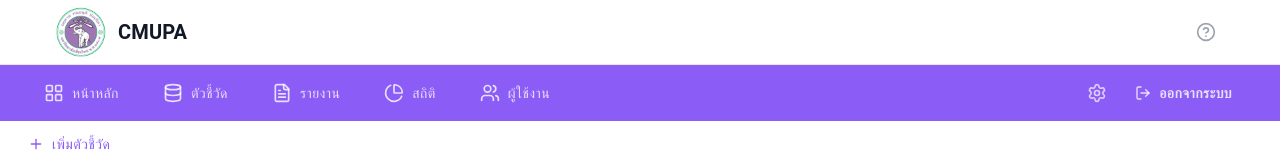
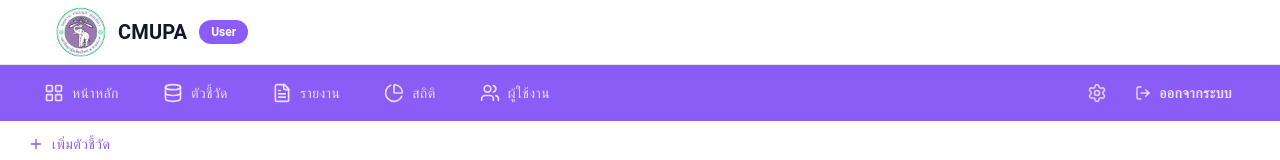
Before and after one commit to Bambool3/project361, a Next.js app in the folder next/: page /dashboard in a window 1280 px wide. Shown: the top 160 px of the page. Built offline with nearby package versions, Linux system fonts and the light colour scheme; no server answers; sample sign-in values are in the browser's storage.

Commit message:
feat: add Session Provider for using in header badge

```diff
--- a/next/src/app/layout.tsx
+++ b/next/src/app/layout.tsx
@@ -1,6 +1,7 @@
 import type { Metadata } from "next";
 import { Geist, Geist_Mono } from "next/font/google";
 import "./globals.css";
+import Providers from "../providers/sessionProviders";
 
 const geistSans = Geist({
     variable: "--font-geist-sans",
@@ -18,11 +19,11 @@ export default function RootLayout({
     children: React.ReactNode;
 }>) {
     return (
-        <html lang="th">
+        <html>
             <body
                 className={`${geistSans.variable} ${geistMono.variable} antialiased`}
             >
-                {children}
+                <Providers>{children}</Providers>
             </body>
         </html>
     );
--- a/next/src/components/header.tsx
+++ b/next/src/components/header.tsx
@@ -1,5 +1,6 @@
-import { Menu, X, HelpCircle, UserCircle, NotepadText } from "lucide-react";
+import { Menu } from "lucide-react";
 import Image from "next/image";
+import { useSession } from "next-auth/react";
 import {
     AppBar,
     Toolbar,
@@ -9,23 +10,27 @@ import {
     Container,
     useMediaQuery,
     useTheme,
+    Chip,
 } from "@mui/material";
 
 interface HeaderProps {
     onMenuToggle: () => void;
-    isMobileMenuOpen: boolean;
 }
 
-export default function Header({
-    onMenuToggle,
-    isMobileMenuOpen,
-}: HeaderProps) {
+export default function Header({ onMenuToggle }: HeaderProps) {
     const theme = useTheme();
-    const isLargeScreen = useMediaQuery(theme.breakpoints.up("lg"));
+    const isMobile = useMediaQuery(theme.breakpoints.down("lg"));
+    const { data: session } = useSession();
+
+    const userRole = session?.user?.role || "User";
+
+    // const handleHelpClick = () => {
+    //     alert("Help clicked! Add help functionality here.");
+    // };
 
     return (
         <AppBar
-            position="sticky"
+            position="static"
             sx={{
                 backgroundColor: "white",
                 borderBottom: "1px solid #e5e7eb",
@@ -37,7 +42,7 @@ export default function Header({
                 <Toolbar
                     sx={{ minHeight: "64px", px: { xs: 2, sm: 3, lg: 4 } }}
                 >
-                    {/* Left section: Logo and Title */}
+                    {/* Left side */}
                     <Box
                         sx={{
                             display: "flex",
@@ -45,7 +50,8 @@ export default function Header({
                             flexGrow: 1,
                         }}
                     >
-                        {!isLargeScreen && (
+                        {/* Show hamburger menu only on mobile */}
+                        {isMobile && (
                             <IconButton
                                 onClick={onMenuToggle}
                                 sx={{
@@ -55,20 +61,13 @@ export default function Header({
                                         color: "#6b7280",
                                         backgroundColor: "#f3f4f6",
                                     },
-                                    "&:focus": {
-                                        outline: "none",
-                                        boxShadow: `0 0 0 2px var(--color-purple)`,
-                                    },
                                 }}
                             >
-                                {isMobileMenuOpen ? (
-                                    <X size={24} />
-                                ) : (
                                 <Menu size={24} />
-                                )}
                             </IconButton>
                         )}
 
+                        {/* Logo, title, and role badge */}
                         <Box
                             sx={{
                                 display: "flex",
@@ -77,14 +76,14 @@ export default function Header({
                             }}
                         >
                             <Image
-                                src={"/cmu_logo.png"}
-                                alt="cmu_logo"
+                                src="/cmu_logo.png"
+                                alt="CMU Logo"
                                 width={50}
                                 height={50}
                             />
+                            {!isMobile && (
                                 <Typography
                                     variant="h6"
-                                component="h1"
                                     sx={{
                                         fontWeight: "bold",
                                         color: "#111827",
@@ -93,26 +92,39 @@ export default function Header({
                                 >
                                     CMUPA
                                 </Typography>
+                            )}
+                            <Chip
+                                label={userRole}
+                                size="small"
+                                sx={{
+                                    backgroundColor: "var(--color-purple)",
+                                    color: "white",
+                                    fontWeight: 600,
+                                    fontSize: "0.75rem",
+                                    height: "24px",
+                                    "& .MuiChip-label": {
+                                        px: 1.5,
+                                    },
+                                }}
+                            />
                         </Box>
                     </Box>
 
-                    {/* Right section: Actions */}
-                    <Box
-                        sx={{ display: "flex", alignItems: "center", gap: 0.5 }}
-                    >
+                    {/* Right side */}
+                    {/* <Box sx={{ display: "flex", alignItems: "center" }}>
                         <IconButton
+                            onClick={handleHelpClick}
                             sx={{
                                 color: "#9ca3af",
                                 "&:hover": {
                                     color: "var(--color-purple)",
                                     backgroundColor: "#f3f4f6",
                                 },
-                                transition: "all 0.2s ease",
                             }}
                         >
                             <HelpCircle size={20} />
                         </IconButton>
-                    </Box>
+                    </Box> */}
                 </Toolbar>
             </Container>
         </AppBar>
--- /dev/null
+++ b/next/src/providers/sessionProviders.tsx
@@ -0,0 +1,6 @@
+"use client";
+import { SessionProvider } from "next-auth/react";
+
+export default function Providers({ children }: { children: React.ReactNode }) {
+    return <SessionProvider>{children}</SessionProvider>;
+}
```
Lines whose indentation alone changed are shown as unchanged.
